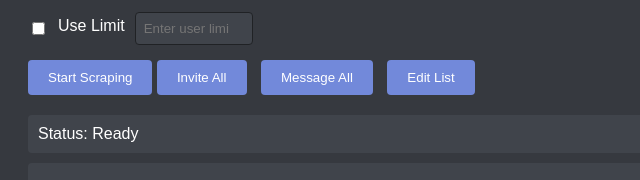
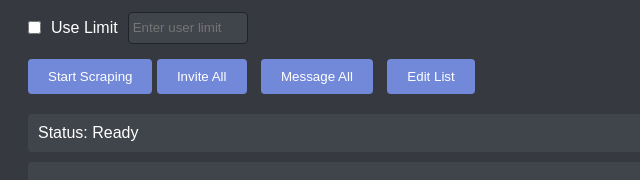
Before and after one commit to SeifEldin15/discord-server-usernames-scraper, an Electron app: page index.html in a window 800 px wide. Shown: the part 380-560 px from the top of the page, 0-640 px from the left. Drawn offline with Linux system fonts and the light colour scheme; no server answers.

Commit message:
ui changes

```diff
--- a/index.html
+++ b/index.html
@@ -116,13 +116,24 @@
             gap: 10px;
         }
 
+        .limit-container input[type="checkbox"] {
+            margin: 0;
+        }
+
+        .limit-container label {
+            margin: 0;
+            display: inline;
+        }
+
         input[type="number"] {
-            width: 100px;
-            padding: 8px;
+            width: 120px;
+            height: 32px;
+            padding: 0 4px;
             border-radius: 4px;
             border: 1px solid #202225;
             background-color: #40444b;
             color: #ffffff;
+            box-sizing: border-box;
         }
     </style>
 </head>
--- a/renderer.js
+++ b/renderer.js
@@ -5,6 +5,17 @@ const path = require('path');
 window.addEventListener('DOMContentLoaded', async () => {
     ipcRenderer.send('get-default-paths');
     document.getElementById('cancelProcess').style.display = 'none';
+
+    const limitInput = document.getElementById('userLimit');
+    const useLimit = document.getElementById('useLimit');
+
+    // Initially disable the input
+    limitInput.disabled = !useLimit.checked;
+
+    // Add event listener to checkbox
+    useLimit.addEventListener('change', (e) => {
+        limitInput.disabled = !e.target.checked;
+    });
 });
 
 ipcRenderer.on('default-paths', (event, paths) => {
```
